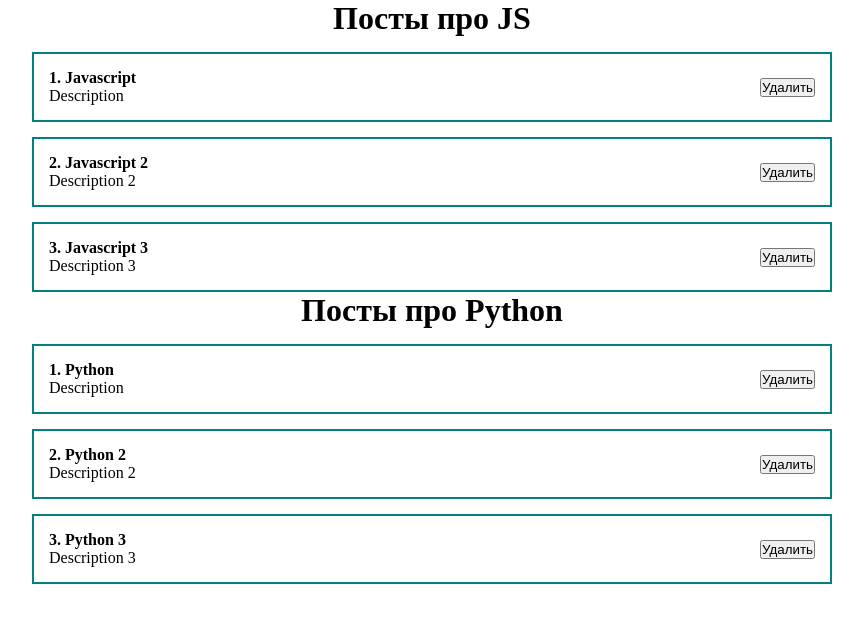
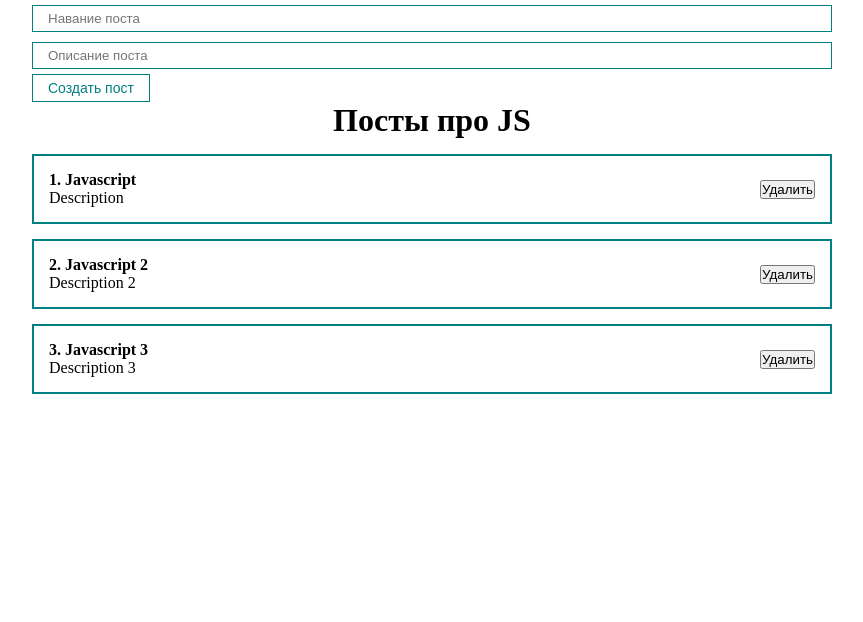
Before and after one commit to kstrinadka/post-list-react, a React (Create React App) app: page / in a window 1280 px wide. Shown: the top 622 px of the page, without its empty margins (208-1071 px from the left). Built offline with nearby package versions, Linux system fonts and the light colour scheme.

Commit message:
- Еще один способ добавление стилей для компонентов (стиль как свойство объекта) - Добавлены поля ввода и кнопки для создания нового поста + стили к ним

```diff
--- a/src/App.js
+++ b/src/App.js
@@ -2,6 +2,8 @@
 import "../src/styles/App.css"
 import {useState} from "react";
 import PostList from "./components/PostList";
+import MyButton from "./components/UI/button/MyButton";
+import MyInput from "./components/UI/input/MyInput";
 
 function App() {
 
@@ -11,19 +13,20 @@
         {id: 3, title: 'Javascript 3', body: 'Description 3'}
     ]);
 
-    const [posts2, setPosts2] = useState([
-        {id: 1, title: 'Python', body: 'Description'},
-        {id: 2, title: 'Python 2', body: 'Description 2'},
-        {id: 3, title: 'Python 3', body: 'Description 3'}
-    ]);
-
 
 
     return (
         <div className="App">
 
+            <form>
+                <MyInput type="text" placeholder="Навание поста"/>
+                <MyInput type="text" placeholder="Описание поста"/>
+            </form>
+
+            <MyButton disabled>Создать пост</MyButton>
+
             <PostList posts={posts} title={"Посты про JS"}/>
-            <PostList posts={posts2} title={"Посты про Python"}/>
+
 
         </div>
 
--- /dev/null
+++ b/src/components/UI/button/MyButton.jsx
@@ -0,0 +1,12 @@
+import React from 'react';
+import classes from "./MyButton.module.css";
+
+const MyButton = ({children, ...props}) => {
+    return (
+        <button {...props} className={classes.myBtn}>
+            {children}
+        </button>
+    );
+};
+
+export default MyButton;
--- /dev/null
+++ b/src/components/UI/button/MyButton.module.css
@@ -0,0 +1,10 @@
+
+
+.myBtn {
+    padding: 5px 15px;
+    color: teal;
+    font-size: 14px;
+    background: transparent;
+    border: 1px solid teal;
+    cursor: pointer;
+}
--- /dev/null
+++ b/src/components/UI/input/MyInput.jsx
@@ -0,0 +1,10 @@
+import React from 'react';
+import classes from './MyInput.module.css'
+
+const MyInput = (props) => {
+    return (
+        <input className={classes.myInput} {...props}/>
+    );
+};
+
+export default MyInput;
--- /dev/null
+++ b/src/components/UI/input/MyInput.module.css
@@ -0,0 +1,7 @@
+
+.myInput {
+    width: 100%;
+    padding: 5px 15px;
+    margin: 5px 0;
+    border: 1px solid teal;
+}
```
